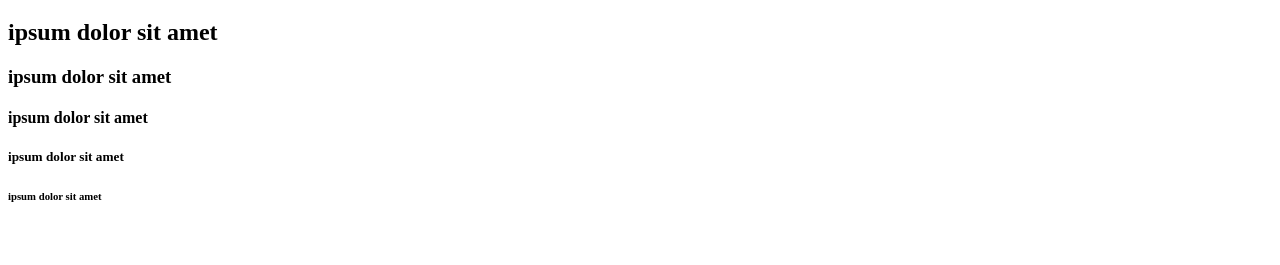
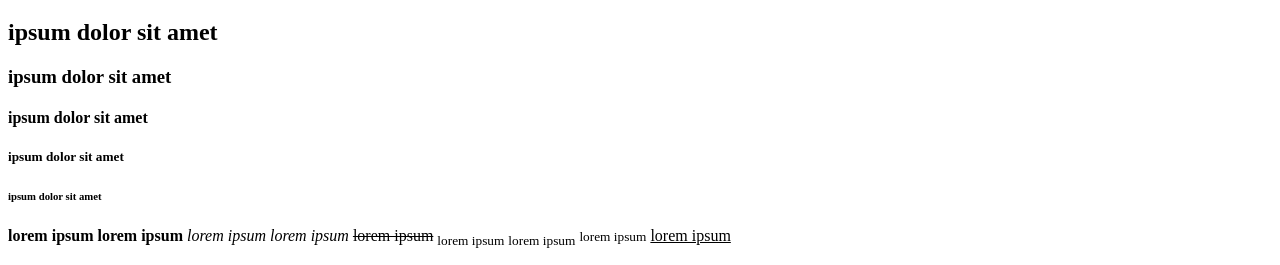
Before and after one commit to emirh95/vjezba, a plain HTML site: page main/index.html in a window 1280 px wide. Shown: the part 547-812 px from the top of the page. Drawn offline with Linux system fonts and the light colour scheme.

Commit message:
Text editin opcions

```diff
--- a/main/index.html
+++ b/main/index.html
@@ -49,6 +49,27 @@
     <h5>ipsum dolor sit amet</h5>
     <h6>ipsum dolor sit amet</h6>
 
+    <p>
+        <b>lorem ipsum</b>
+        <!--ovo je bold-->
+        <strong>lorem ipsum</strong>
+        <!--ovo je da se istakne vazan dio teksta u bold-->
+        <i>lorem ipsum</i>
+        <!--ovo je italic-->
+        <em>lorem ipsum</em>
+        <!--ov je istaknuti dio deksta u italic-->
+        <del>lorem ipsum</del>
+        <!--izbrisani-->
+        <sub>lorem ipsum</sub>
+        <!--ov je mala slova ispod-->
+        <sub>lorem ipsum</sub>
+        <!--mala slova iznad-->
+        <small>lorem ipsum</small>
+        <!--mala slova-->
+        <ins>lorem ipsum</ins>
+        <!--podvuceno-->
+    </p>
+
 </body>
 
 </html>
```
